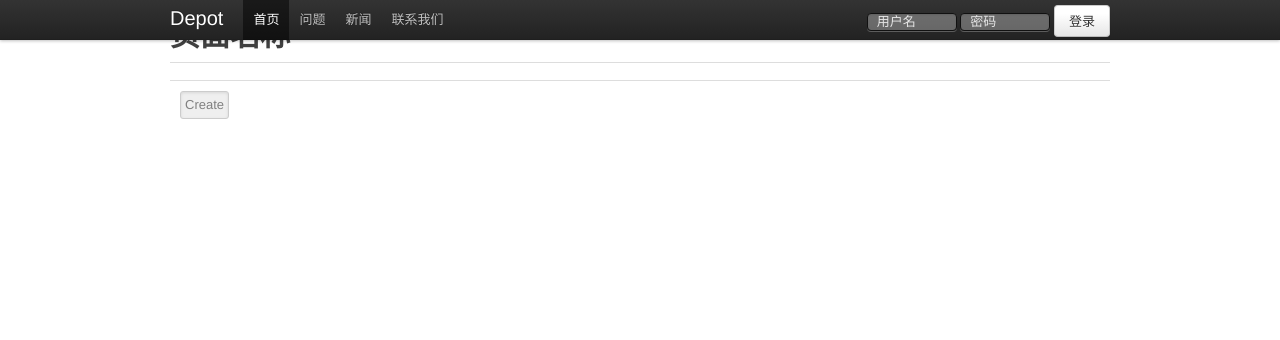
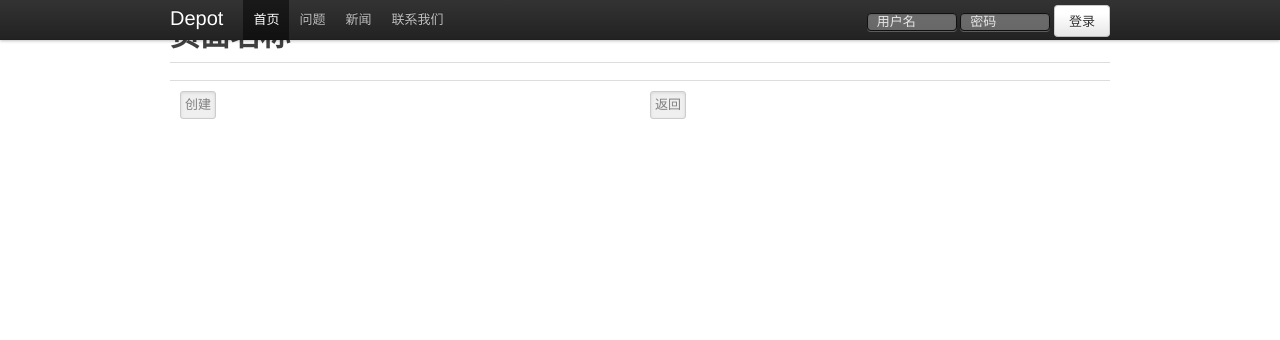
Before and after one commit to skyremind/depot, a Django app: template depot/templates/depotapp/create_product.html in a window 1280 px wide. Shown: the top 340 px of the page. Run offline with Django 3.2, Linux system fonts and the light colour scheme; the template is opened without the code that fills it, so the values that code supplies are empty.

Commit message:
add back buttun

```diff
--- a/depot/templates/depotapp/create_product.html
+++ b/depot/templates/depotapp/create_product.html
@@ -8,7 +8,8 @@
 <form action="" method="POST"> {% csrf_token %}
   {{form}}
   <tr>
-    <td colspan="2" align="right"><input type="submit" value="Create"/></td>
+    <td colspan="2" align="right"><input type="submit" name="create" value="创建"/></td>
+      <td colspan="2" align="right"><input type="submit" name="back" value="返回"/></td>
   </tr>
 </form>
 </table>
```
Also changed, not shown: depot/depotapp/views.py (+9 -3 lines).
